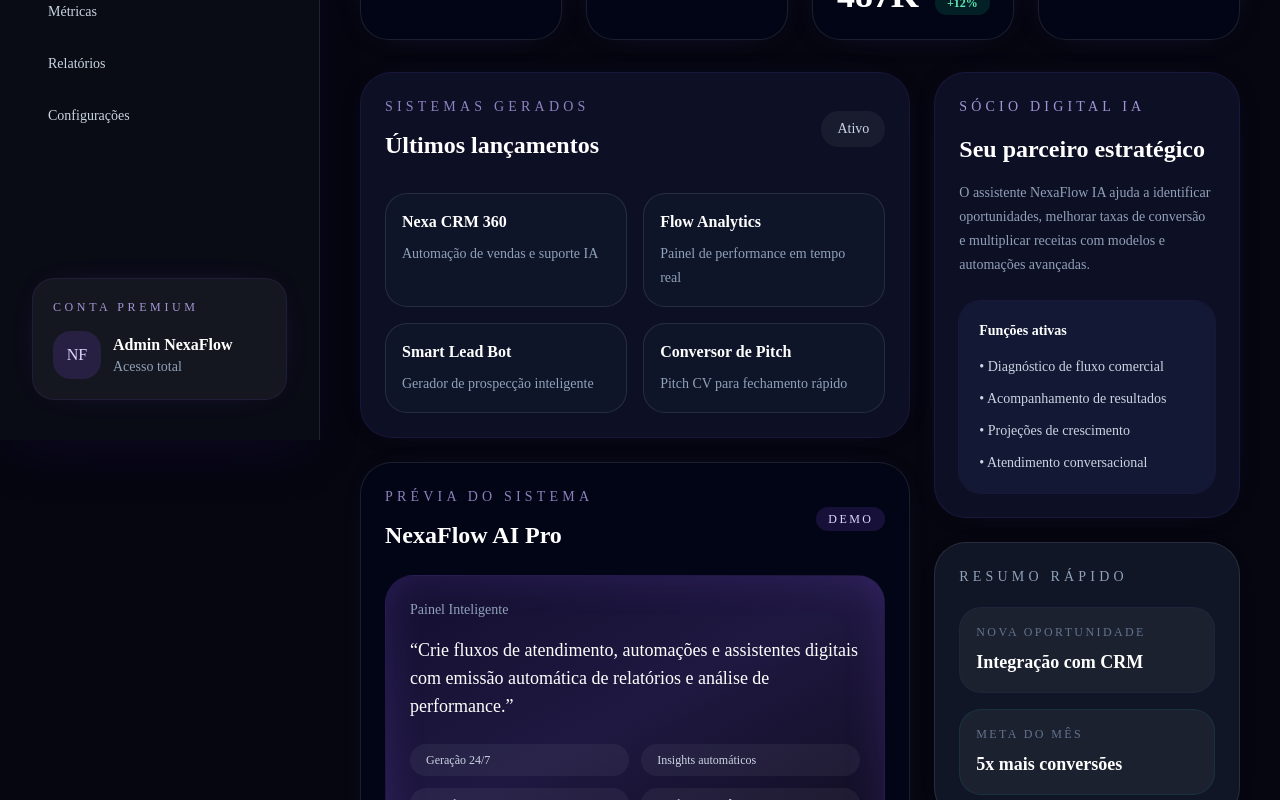
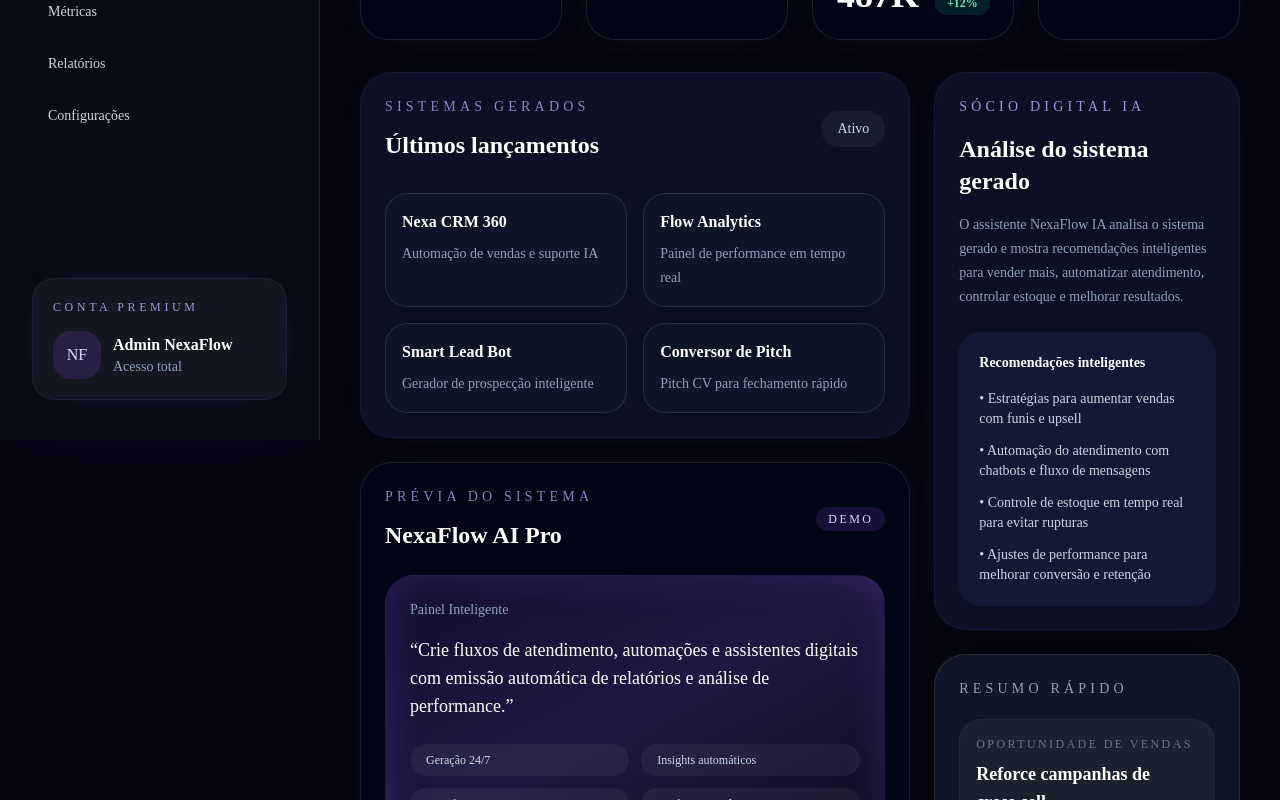
Before and after one commit to raeloliveiragomes/nexaflow-ai, a Next.js app: page / in a window 1280 px wide. Shown: the part 360-1160 px from the top of the page. Built offline with nearby package versions, Linux system fonts and the light colour scheme.

Commit message:
adicionar socio digital IA

```diff
--- a/app/page.tsx
+++ b/app/page.tsx
@@ -143,17 +143,17 @@ export default function Home() {
             <aside className="space-y-6">
               <div className="rounded-[2rem] border border-violet-500/10 bg-[#0f1227]/90 p-6 shadow-[0_0_40px_-30px_rgba(139,92,246,0.55)]">
                 <p className="text-sm uppercase tracking-[0.3em] text-violet-300/80">Sócio Digital IA</p>
-                <h3 className="mt-4 text-2xl font-semibold text-white">Seu parceiro estratégico</h3>
+                <h3 className="mt-4 text-2xl font-semibold text-white">Análise do sistema gerado</h3>
                 <p className="mt-4 text-sm leading-6 text-slate-400">
-                  O assistente NexaFlow IA ajuda a identificar oportunidades, melhorar taxas de conversão e multiplicar receitas com modelos e automações avançadas.
+                  O assistente NexaFlow IA analisa o sistema gerado e mostra recomendações inteligentes para vender mais, automatizar atendimento, controlar estoque e melhorar resultados.
                 </p>
                 <div className="mt-6 rounded-3xl bg-[#151a37]/90 p-5 text-sm text-slate-300 ring-1 ring-violet-500/10">
-                  <p className="font-semibold text-white">Funções ativas</p>
+                  <p className="font-semibold text-white">Recomendações inteligentes</p>
                   <ul className="mt-4 space-y-3">
-                    <li>• Diagnóstico de fluxo comercial</li>
-                    <li>• Acompanhamento de resultados</li>
-                    <li>• Projeções de crescimento</li>
-                    <li>• Atendimento conversacional</li>
+                    <li>• Estratégias para aumentar vendas com funis e upsell</li>
+                    <li>• Automação do atendimento com chatbots e fluxo de mensagens</li>
+                    <li>• Controle de estoque em tempo real para evitar rupturas</li>
+                    <li>• Ajustes de performance para melhorar conversão e retenção</li>
                   </ul>
                 </div>
               </div>
@@ -162,12 +162,12 @@ export default function Home() {
                 <p className="text-sm uppercase tracking-[0.3em] text-slate-400">Resumo rápido</p>
                 <div className="mt-5 space-y-4">
                   <div className="rounded-3xl border border-violet-500/5 bg-white/5 p-4">
-                    <p className="text-xs uppercase tracking-[0.2em] text-slate-500">Nova oportunidade</p>
-                    <p className="mt-2 text-lg font-semibold text-white">Integração com CRM</p>
+                    <p className="text-xs uppercase tracking-[0.2em] text-slate-500">Oportunidade de vendas</p>
+                    <p className="mt-2 text-lg font-semibold text-white">Reforce campanhas de cross-sell</p>
                   </div>
                   <div className="rounded-3xl border border-cyan-500/10 bg-white/5 p-4">
-                    <p className="text-xs uppercase tracking-[0.2em] text-slate-500">Meta do mês</p>
-                    <p className="mt-2 text-lg font-semibold text-white">5x mais conversões</p>
+                    <p className="text-xs uppercase tracking-[0.2em] text-slate-500">Melhoria de atendimento</p>
+                    <p className="mt-2 text-lg font-semibold text-white">Use chat automático para pedidos e suporte</p>
                   </div>
                 </div>
               </div>
```
